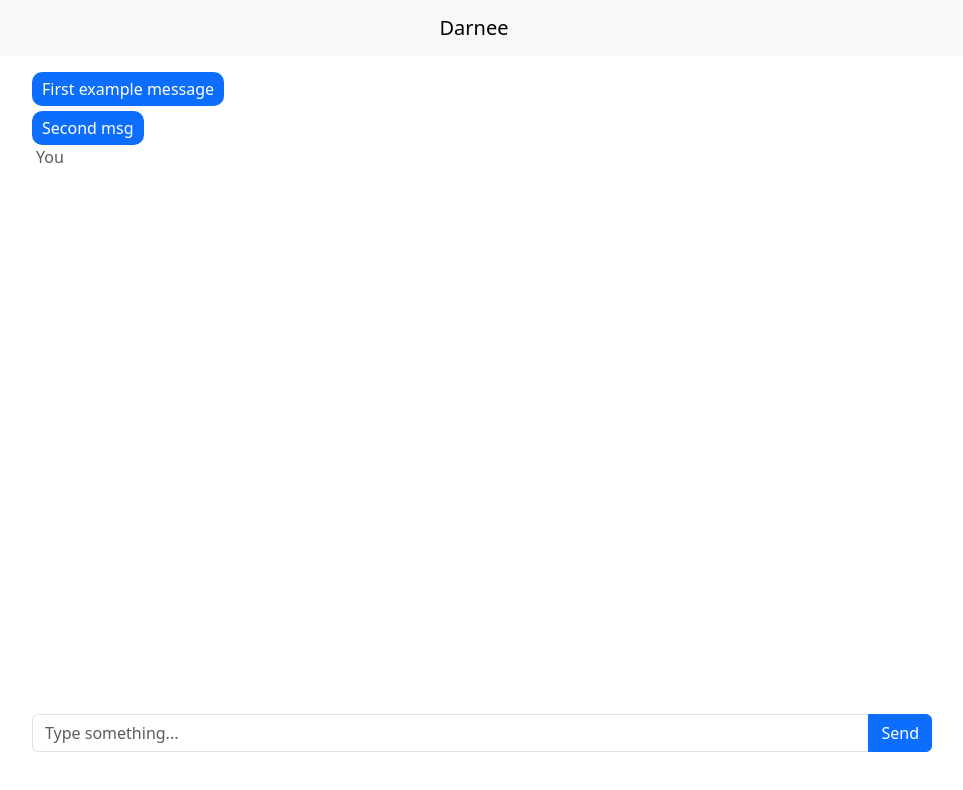
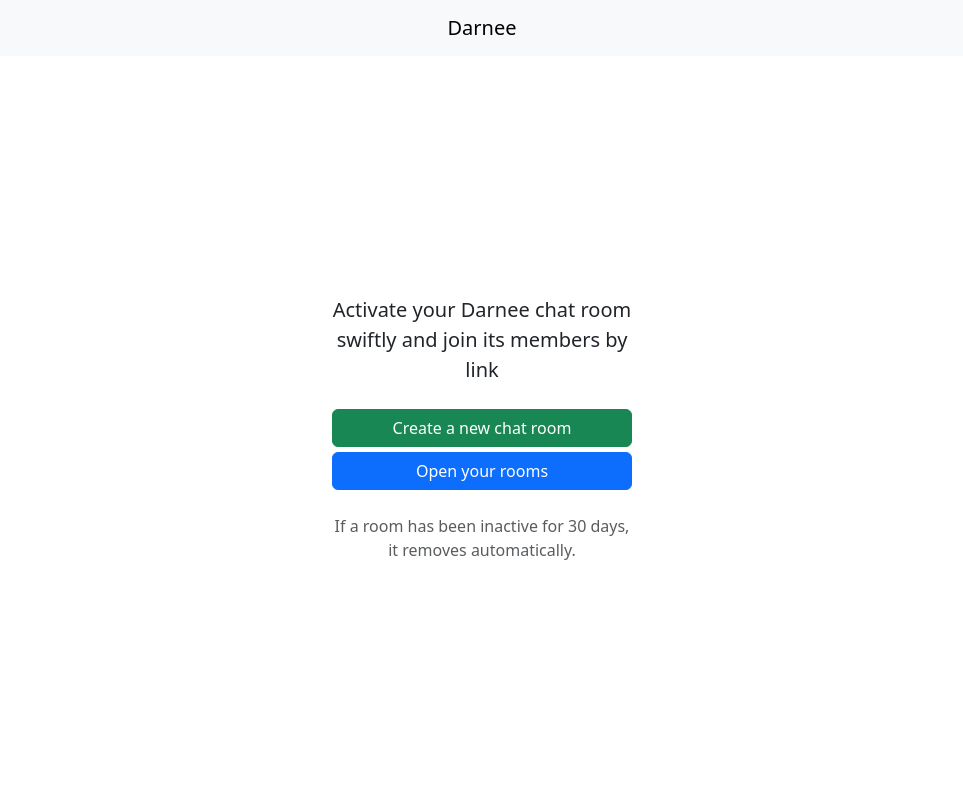
Before and after one commit to zedaster/darnee-client, a React (Create React App) app: page / in a window 1280 px wide. Shown: the top 790 px of the page, without its empty margins (158-1121 px from the left). Built offline with nearby package versions, Linux system fonts and the light colour scheme.

Commit message:
Add page routing

```diff
--- a/package.json
+++ b/package.json
@@ -9,6 +9,7 @@
     "bootstrap": "^5.3.0",
     "react": "^18.2.0",
     "react-dom": "^18.2.0",
+    "react-router-dom": "^6.12.1",
     "react-scripts": "5.0.1",
     "web-vitals": "^2.1.4"
   },
--- a/src/App.js
+++ b/src/App.js
@@ -1,19 +1,20 @@
 import 'bootstrap/dist/css/bootstrap.min.css';
 // import bootstrap from 'bootstrap'
-import Header from "./components/Header";
 import HomePage from "./pages/home/HomePage";
-import './assets/css/App.css'
 import ChatPage from "./pages/chat/ChatPage";
+import {BrowserRouter, Route, Routes} from "react-router-dom";
+import NotFoundPage from "./pages/not-found/NotFoundPage";
 
 function App() {
   return (
       <div className="app">
-          <div className="header-wrapper">
-              <Header />
-          </div>
-          <div className="container app-content">
-              <ChatPage />
-          </div>
+          <BrowserRouter>
+              <Routes>
+                  <Route index path="/" element={<HomePage />} />
+                  <Route path="chat" element={<ChatPage />} />
+                  <Route path="*" element={<NotFoundPage />} />
+              </Routes>
+          </BrowserRouter>
       </div>
   );
 }
--- /dev/null
+++ b/src/assets/css/Header.css
@@ -0,0 +1,20 @@
+.navbar-brand {
+    margin-left: 0;
+    margin-right: 0;
+}
+
+.navbar-content {
+    display: flex;
+    justify-content: center;
+    align-items: center;
+    width: 100%;
+    height: 100%;
+}
+
+.with-back-button {
+    justify-content: space-between;
+}
+
+.nothing-for-right {
+    width: 1.25rem;
+}
--- a/src/assets/css/HomePage.css
+++ b/src/assets/css/HomePage.css
@@ -14,3 +14,7 @@
     flex-direction: column;
     gap: 5px;
 }
+
+.button-container button {
+    width: 100%;
+}
--- a/src/assets/css/App.css
+++ b/src/assets/css/PageFlexBase.css
@@ -1,4 +1,4 @@
-.app {
+.flex-base {
     display: flex;
     flex-direction: column;
     height: 100vh;
--- a/src/components/Header.js
+++ b/src/components/Header.js
@@ -1,12 +1,30 @@
 import {Component} from "react";
+import {Link} from "react-router-dom";
+import {ArrowLeft} from "react-bootstrap-icons";
+import "../assets/css/Header.css"
 
 class Header extends Component {
+    constructor(props) {
+        super(props);
+        this.navBarContentClass = "navbar-content";
+        if (this.props.showBackButton) {
+            this.navBarContentClass += " with-back-button";
+        }
+    }
     render() {
+        let navBarContent = [<Link className="navbar-brand" to="/">Darnee</Link>]
+        if (this.props.showBackButton) {
+            const backButton = <Link to="/"><ArrowLeft size="1.25rem" /></Link>
+            const nothingForRight = <span className="nothing-for-right"></span>
+            navBarContent = [backButton, ...navBarContent, nothingForRight]
+        }
         return (
             <header>
                 <nav className="navbar bg-light">
-                    <div className="d-flex justify-content-center w-100">
-                        <a className="navbar-brand" href="#">Darnee</a>
+                    <div className="container">
+                        <div className={this.navBarContentClass}>
+                            {navBarContent}
+                        </div>
                     </div>
                 </nav>
             </header>
--- /dev/null
+++ b/src/components/flex-base/PageFlexBase.js
@@ -0,0 +1,20 @@
+import {Component} from "react";
+import Header from "../Header";
+import "../../assets/css/PageFlexBase.css"
+
+class PageFlexBase extends Component {
+    render() {
+        return (
+            <div className="flex-base">
+                <div className="header-wrapper">
+                    <Header showBackButton={this.props.showBackButton} />
+                </div>
+                <div className="container app-content">
+                    {this.props.children}
+                </div>
+            </div>
+        )
+    }
+}
+
+export default PageFlexBase;
--- a/src/pages/chat/ChatPage.js
+++ b/src/pages/chat/ChatPage.js
@@ -1,6 +1,7 @@
 import {Component} from "react";
 import "../../assets/css/ChatPage.css"
 import MessageGroup from "../../components/message/MessageGroup";
+import PageFlexBase from "../../components/flex-base/PageFlexBase";
 
 class ChatPage extends Component {
     constructor(props) {
@@ -19,6 +20,7 @@
 
     render() {
         return (
+            <PageFlexBase showBackButton>
                 <div className="chat-page mb-5">
                     <div className="messages-container" id="messages-container">
                         <MessageGroup sentByUser messages={this.state.userMessages}/>
@@ -32,12 +34,14 @@
                                 value={this.state.input}
                                 onChange={this.handleInputChange}
                             />
-                        <button type="submit" className="btn btn-primary" onClick={this.sendMessage}>
+                            <button type="submit" className="btn btn-primary px-3" onClick={this.sendMessage}>
                                 Send
                             </button>
                         </div>
                     </form>
                 </div>
+            </PageFlexBase>
+
         );
     }
 
@@ -65,7 +69,7 @@
         if (this.state.scrollMessagesDown) {
             // Scroll down to the new message
             const container = document.getElementById("messages-container");
-            container.scroll({ top: container.scrollHeight, behavior: "smooth" });
+            container.scroll({top: container.scrollHeight, behavior: "smooth"});
             this.setState({scrollMessagesDown: false})
         }
     }
--- a/src/pages/home/HomePage.js
+++ b/src/pages/home/HomePage.js
@@ -1,19 +1,28 @@
 import {Component} from "react";
 import '../../assets/css/HomePage.css';
+import {Link} from "react-router-dom";
+import PageFlexBase from "../../components/flex-base/PageFlexBase";
 
 class HomePage extends Component {
     render() {
         return (
+            <PageFlexBase>
                 <div className="home-page">
                     <div className="home-content my-5">
-                    <p className="lead text-center">Activate your Darnee chat room swiftly and join its members by link</p>
+                        <p className="lead text-center">Activate your Darnee chat room swiftly and join its members by
+                            link</p>
                         <div className="button-container my-4">
                             <button type="button" className="btn btn-success">Create a new chat room</button>
+                            <Link to="chat">
                                 <button type="button" className="btn btn-primary">Open your rooms</button>
+                            </Link>
+
                         </div>
-                    <p className="text-muted text-center mt-3 mb-0">If a room has been inactive for 30 days, it removes automatically.</p>
+                        <p className="text-muted text-center mt-3 mb-0">If a room has been inactive for 30 days, it removes
+                            automatically.</p>
                     </div>
                 </div>
+            </PageFlexBase>
         )
     }
 }
--- /dev/null
+++ b/src/pages/not-found/NotFoundPage.js
@@ -0,0 +1,25 @@
+import {Component} from "react";
+import '../../assets/css/HomePage.css';
+import {Link} from "react-router-dom";
+import PageFlexBase from "../../components/flex-base/PageFlexBase";
+
+class NotFoundPage extends Component {
+    render() {
+        return (
+            <PageFlexBase>
+                <div className="home-page">
+                    <div className="home-content my-5">
+                        <p className="lead text-center">Page not found</p>
+                        <div className="button-container my-4">
+                            <Link to="/">
+                                <button type="button" className="btn btn-primary">Back to main page</button>
+                            </Link>
+                        </div>
+                    </div>
+                </div>
+            </PageFlexBase>
+        )
+    }
+}
+
+export default NotFoundPage;
```
Also changed, not shown: src/assets/css/NotFoundPage.css (added), 1 other file (tests, documents, lock files or other folders). Lines whose indentation alone changed are shown as unchanged.
